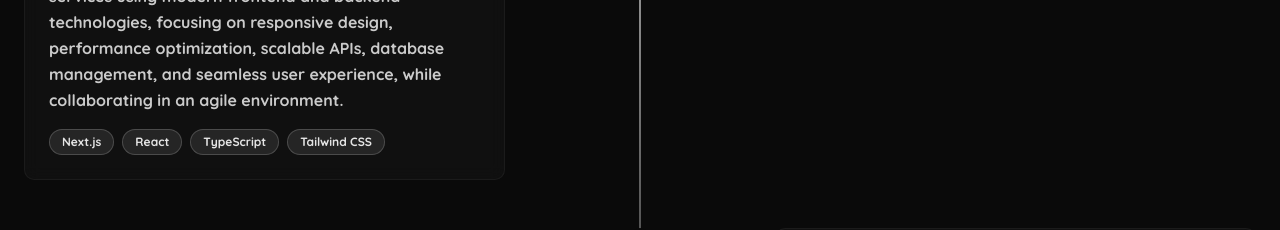
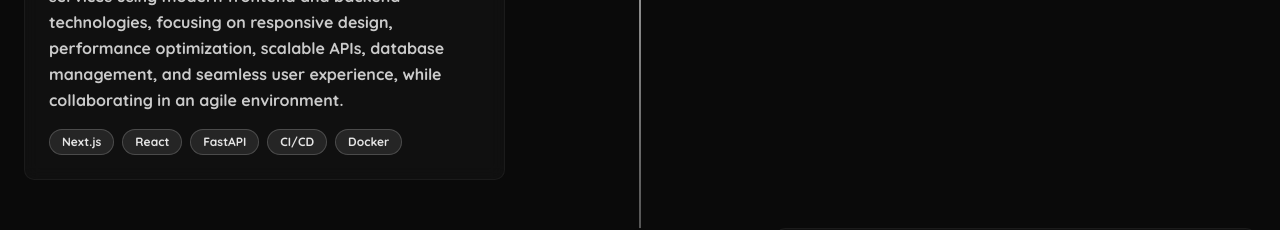
Before and after one commit to Excius/portfolio, a React (Vite) app: page / in a window 1280 px wide. Shown: the part 1760-1990 px from the top of the page. Built offline with nearby package versions, Linux system fonts and the light colour scheme.

Commit message:
Added new projects and update the react CVE's

```diff
--- a/src/data/portfolioData.ts
+++ b/src/data/portfolioData.ts
@@ -44,7 +44,7 @@ export const portfolioData = {
       duration: "Aug 2025 - Present",
       description:
         "Building and enhancing user interfaces and backend services using modern frontend and backend technologies, focusing on responsive design, performance optimization, scalable APIs, database management, and seamless user experience, while collaborating in an agile environment.",
-      tech: ["Next.js", "React", "TypeScript", "Tailwind CSS"],
+      tech: ["Next.js", "React", "FastAPI", "CI/CD", "Docker"],
     },
     {
       title: "Co-Lead",
@@ -62,6 +62,7 @@ export const portfolioData = {
     languages: [
       { name: "C/C++", category: "languages" },
       { name: "Java", category: "languages" },
+      { name: "GO", category: "languages" },
       { name: "JavaScript", category: "languages" },
       { name: "TypeScript", category: "languages" },
       { name: "Python", category: "languages" },
@@ -84,11 +85,10 @@ export const portfolioData = {
     // Backend Technologies
     backend: [
       { name: "Node.js", category: "backend" },
-      { name: "Express.js", category: "backend" },
-      { name: "REST APIs", category: "backend" },
+      { name: "FastAPI", category: "backend" },
       { name: "Hono.js", category: "backend" },
-      { name: "WebSockets", category: "backend" },
       { name: "Cloudflare Worker", category: "backend" },
+      { name: "Pub/Sub", category: "backend" },
     ],
 
     // Databases
@@ -137,6 +137,47 @@ export const portfolioData = {
 
   // Projects (if needed in the future)
   projects: [
+    {
+      title: "Modern Cloud-Native Kerberos",
+      description:
+        "Passwordless, high-availability Kerberos authentication system using PKINIT, microservices, and a cloud-native architecture with automatic failover and multi-device support.",
+      tech: [
+        "Python",
+        "Flask",
+        "WebSockets",
+        "React",
+        "TypeScript",
+        "Docker",
+        "Web Crypto API",
+        "X.509 / PKINIT",
+        "SQLite",
+        "RSA",
+        "AES-GCM",
+      ],
+      github: "https://github.com/Excius/kerberos",
+      live: "https://github.com/Excius/kerberos",
+      image: "",
+    },
+    {
+      title: "Huffman Coding File Compression",
+      description:
+        "High-performance file compression tool implementing a multi-stage pipeline (BWT → MTF → RLE → Huffman) with OpenMP-based parallelization and comprehensive correctness testing.",
+      tech: [
+        "C",
+        "OpenMP",
+        "GCC / Clang",
+        "POSIX",
+        "Make",
+        "Burrows-Wheeler Transform",
+        "Move-to-Front",
+        "Run-Length Encoding",
+        "Huffman Coding",
+        "Parallel Computing",
+      ],
+      github: "https://github.com/Excius/file-compression",
+      live: "https://github.com/Excius/file-compression",
+      image: "/huffman.png",
+    },
     {
       title: "Pingio",
       description:
```
Also changed, not shown: 1 other file (tests, documents, lock files or other folders).
